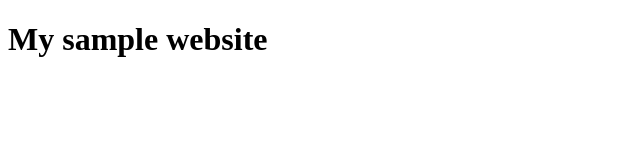
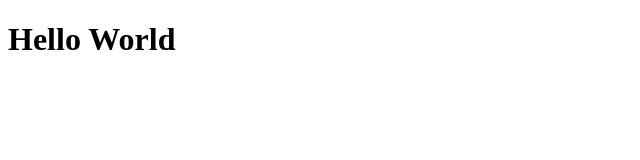
Before and after one commit to bdcorps/serve-static-website-nodejs, a website: page public/index.html in a window 1280 px wide. Shown: the whole page, without its empty margins (0-640 px from the left). Drawn offline with Linux system fonts and the light colour scheme.

Commit message:
Update index.html

```diff
--- a/public/index.html
+++ b/public/index.html
@@ -2,9 +2,7 @@
 <html>
 
 <body>
-
-    <h1>My sample website</h1>
-
+    <h1>Hello World</h1>
 </body>
 
 </html>
```
